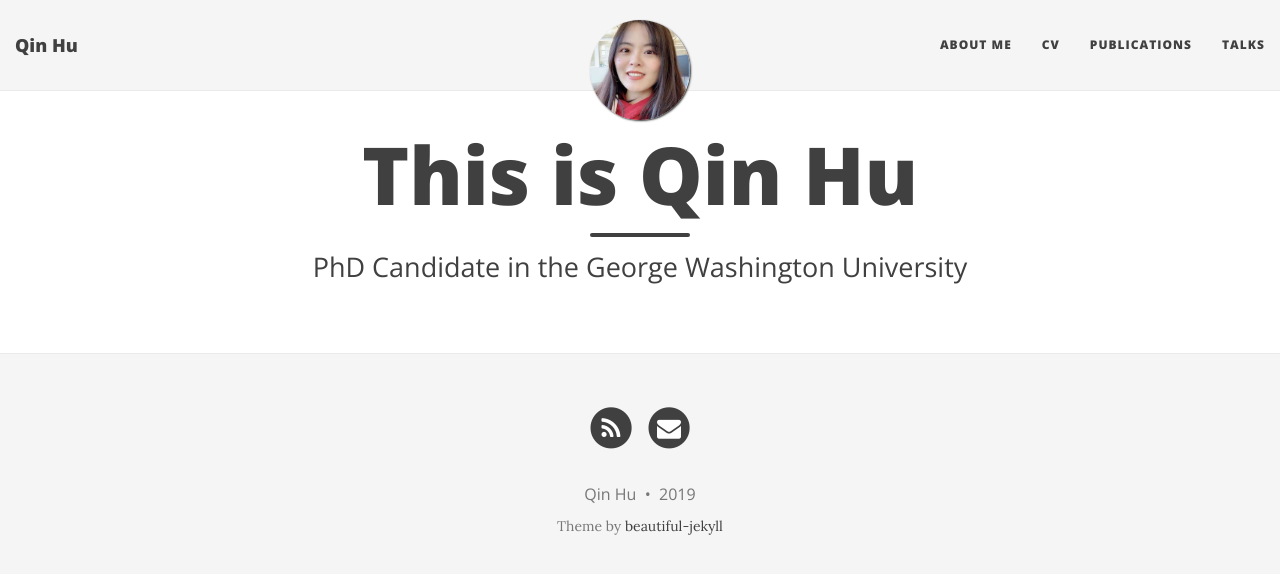
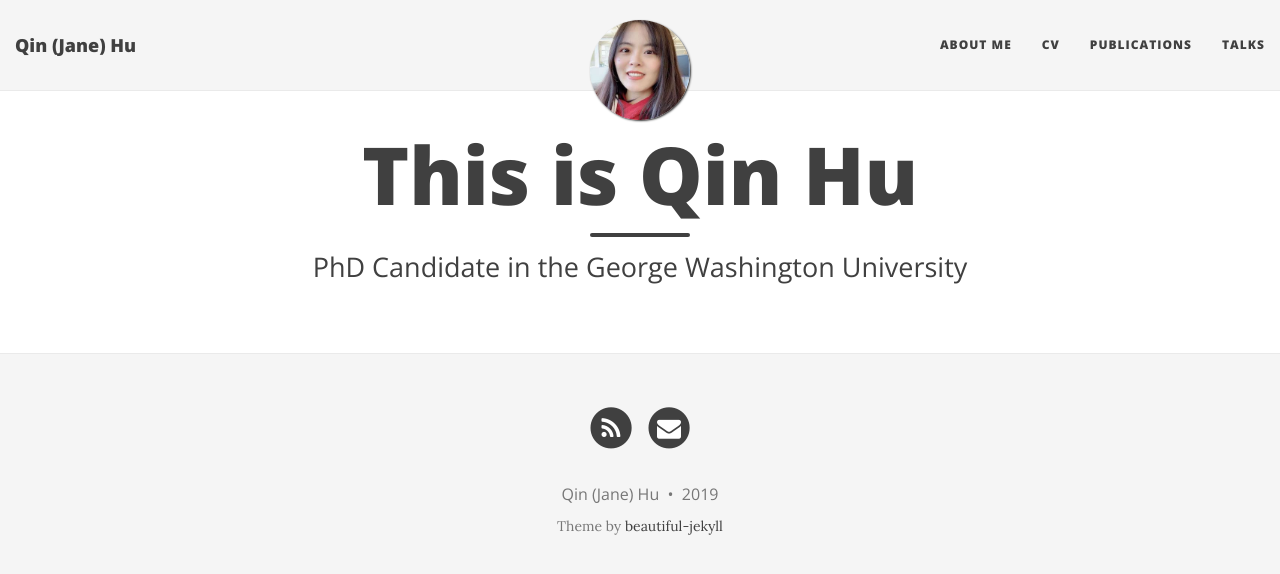
Before and after one commit to qinhu2010/qinhu2010.github.io, a Jekyll site: the page built from index.html, in a window 1280 px wide. Shown: the top 574 px of the page. Built offline with Jekyll 4.4.1, drawn with Linux system fonts in a browser that asks for light colours; nearby versions of some CDN libraries; the list of posts is cut into pages by our own code.

Commit message:
Update _config.yml

```diff
--- a/_config.yml
+++ b/_config.yml
@@ -14,7 +14,7 @@ baseurl: ""
 # Of course don't forget to change the username and projectname to YOUR username and project
 
 # Name of website
-title: Qin Hu
+title: Qin (Jane) Hu
 
 # Short description of your site
 description: The George Washington University
@@ -62,7 +62,7 @@ footer-link-col: "#404040"
 # Change all these values or delete the ones you don't want.
 # Important: you must keep the "name" parameter, everything else you can remove
 author:
-  name: Qin Hu
+  name: Qin (Jane) Hu
 
 # Select your active Social Network Links.
 # Uncomment the links you want to show in the footer and add your information to each link.
```
